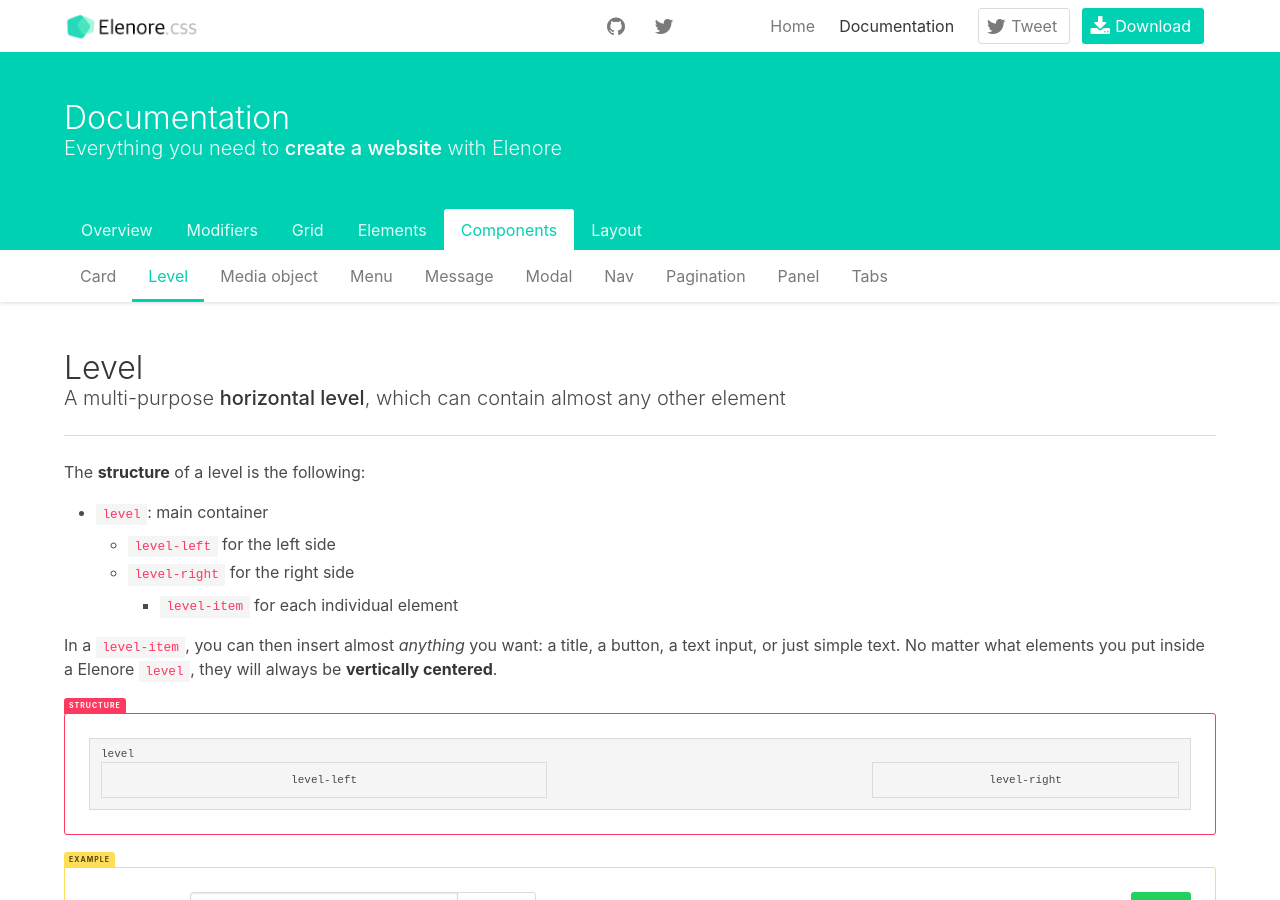
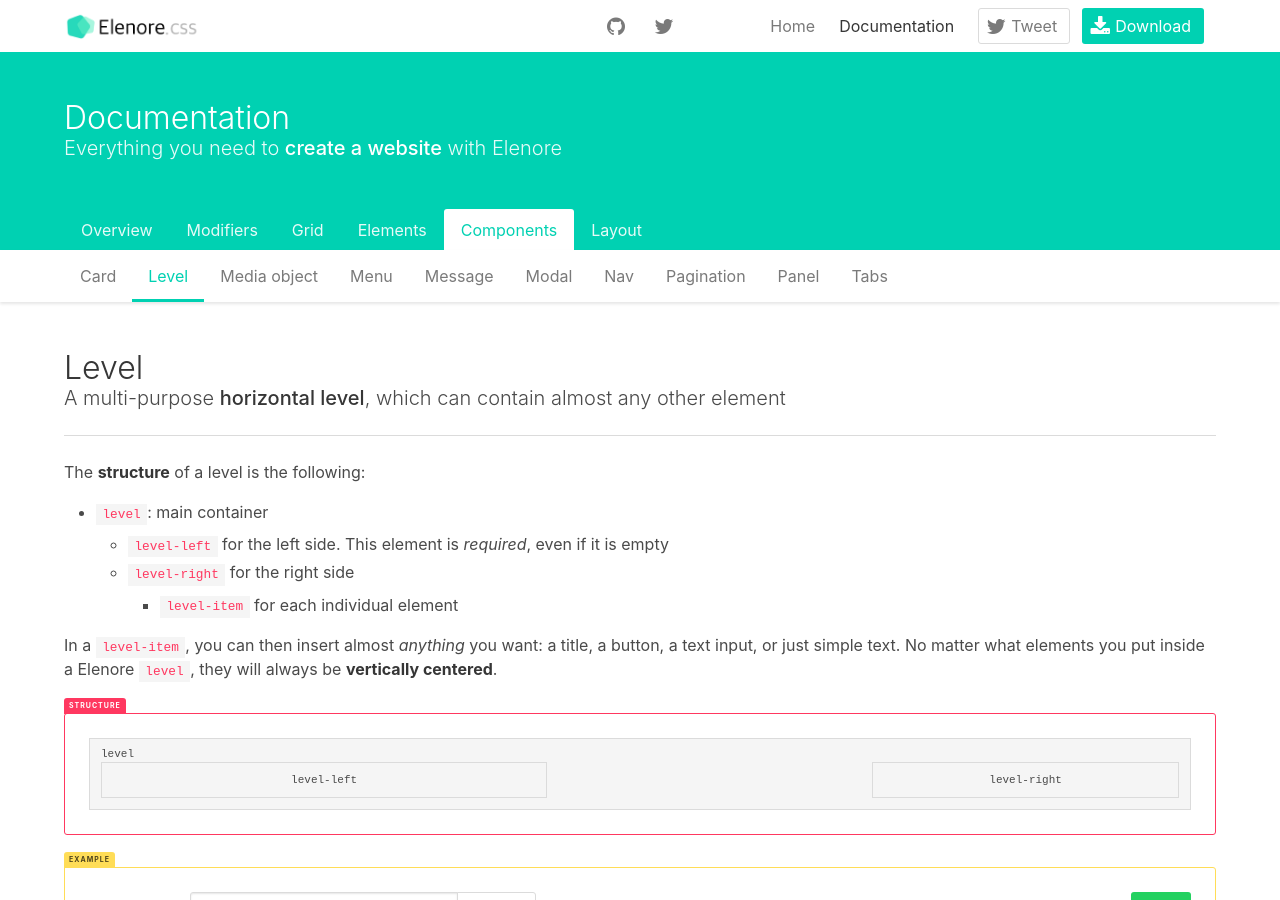
Before and after one commit to YellowDi/Elenore, a Jekyll site: the page built from docs/documentation/components/level.html, in a window 1280 px wide and 900 px high. Built offline with Jekyll 4.4.1, drawn with Linux system fonts in a browser that asks for light colours.

Commit message:
Clarify that level-left is required for level-right to work

```diff
--- a/docs/documentation/components/level.html
+++ b/docs/documentation/components/level.html
@@ -19,7 +19,7 @@ doc-subtab: level
         <li>
           <code>level</code>: main container
           <ul>
-            <li><code>level-left</code> for the left side</li>
+            <li><code>level-left</code> for the left side. This element is <em>required</em>, even if it is empty</li>
             <li>
               <code>level-right</code> for the right side
               <ul>
```
